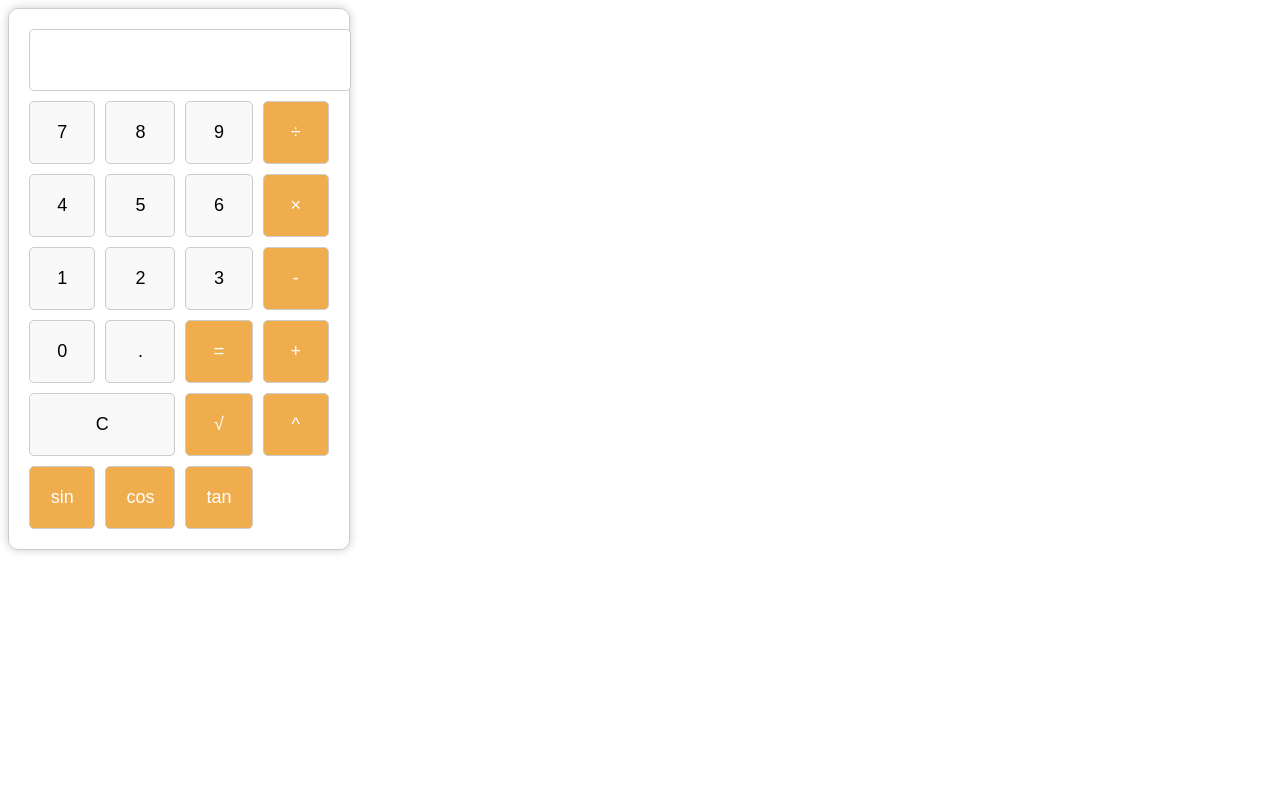
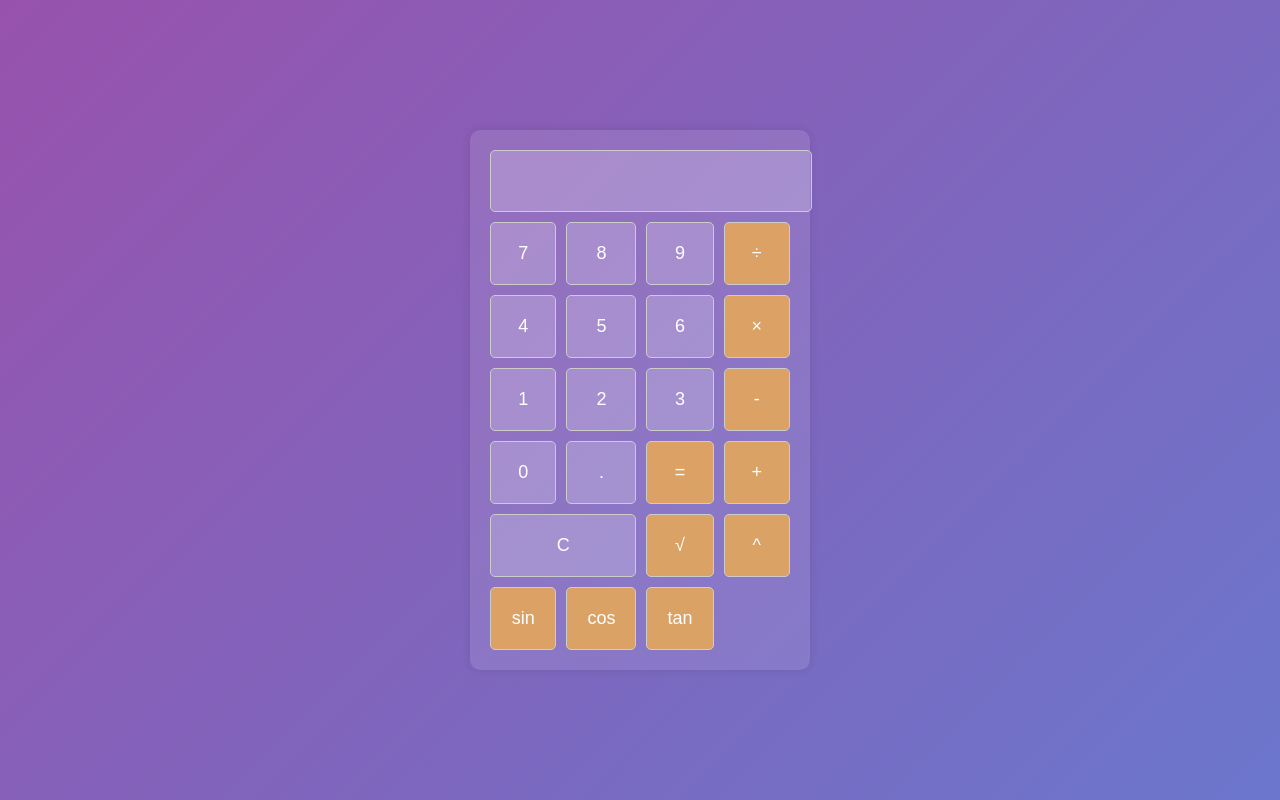
Before and after one commit to su469843/Html., a plain HTML site: page index.html in a window 1280 px wide. Drawn offline with Linux system fonts and the light colour scheme.

Commit message:
Update index.html

```diff
--- a/index.html
+++ b/index.html
@@ -5,13 +5,31 @@
     <meta name="viewport" content="width=device-width, initial-scale=1.0">
     <title>科学计算器</title>
     <style>
+        body {
+            font-family: Arial, sans-serif;
+            background: linear-gradient(135deg, #f06, #4a90e2);
+            background-size: 400% 400%;
+            animation: gradientAnimation 15s ease infinite;
+            margin: 0;
+            display: flex;
+            justify-content: center;
+            align-items: center;
+            height: 100vh;
+            color: #fff;
+        }
+
+        @keyframes gradientAnimation {
+            0% { background-position: 0% 50%; }
+            50% { background-position: 100% 50%; }
+            100% { background-position: 0% 50%; }
+        }
+
         .calculator {
             width: 300px;
             padding: 20px;
-            border: 1px solid #ccc;
             border-radius: 10px;
-            box-shadow: 0 0 10px #ccc;
-            text-align: center;
+            box-shadow: 0 0 10px rgba(0, 0, 0, 0.1);
+            background-color: rgba(255, 255, 255, 0.1);
         }
         .display {
             width: 100%;
@@ -22,6 +40,8 @@
             font-size: 18px;
             border: 1px solid #ccc;
             border-radius: 5px;
+            background-color: rgba(255, 255, 255, 0.2);
+            color: #fff;
         }
         .buttons {
             display: grid;
@@ -34,11 +54,16 @@
             cursor: pointer;
             border-radius: 5px;
             border: 1px solid #ccc;
-            background-color: #f9f9f9;
+            background-color: rgba(255, 255, 255, 0.2);
+            color: #fff;
+            transition: background-color 0.2s, transform 0.1s;
         }
         .button.operator {
-            background-color: #f0ad4e;
-            color: white;
+            background-color: rgba(240, 173, 78, 0.8);
+        }
+        .button:active {
+            background-color: rgba(255, 255, 255, 0.4);
+            transform: scale(0.95);
         }
     </style>
 </head>
@@ -117,4 +142,4 @@
         }
     </script>
 </body>
-</html>
+    </html>
```
